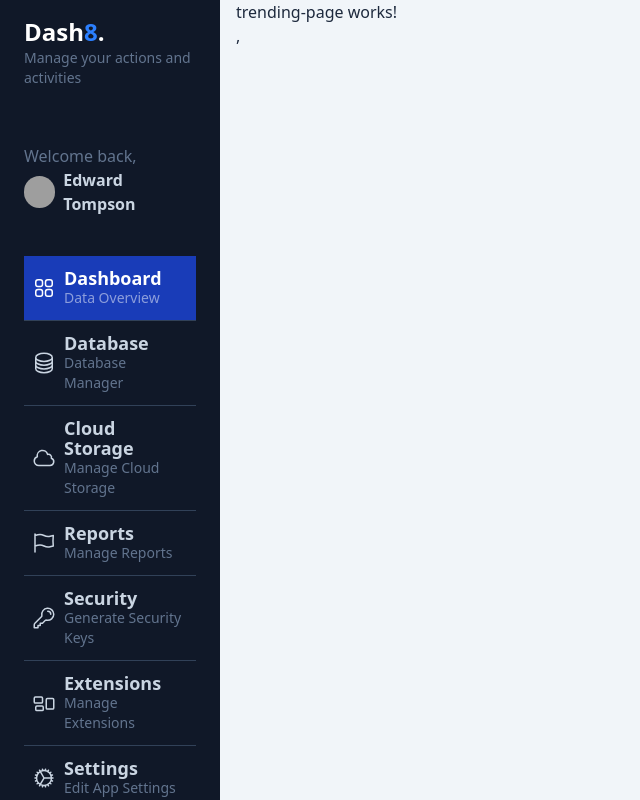
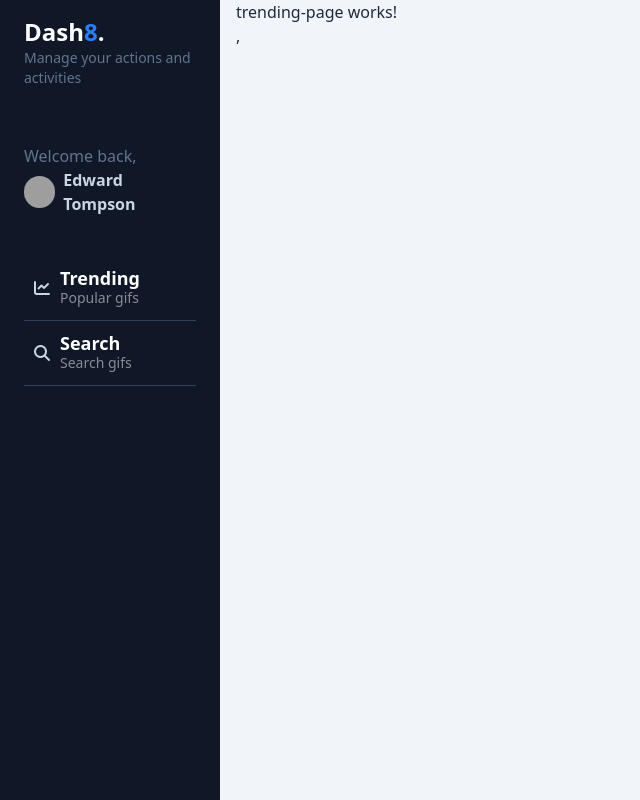
Before and after one commit to Edward-MT21/Gifs-App, an Angular app: page /dashboard/trending in a window 1280 px wide. Shown: the whole page, without its empty margins (0-640 px from the left). Built offline with nearby package versions, Linux system fonts and the light colour scheme; grey boxes are pictures that could not be loaded.

Commit message:
RouterLinks from child components

```diff
--- a/src/app/gifs/components/side-menu/gifs-side-menu-options/gifs-side-menu-options.html
+++ b/src/app/gifs/components/side-menu/gifs-side-menu-options/gifs-side-menu-options.html
@@ -1,81 +1,18 @@
 <div id="nav" class="w-full px-6">
-<a href="#" class="w-full px-2 inline-flex space-x-2 items-center border-b border-slate-700 py-3 bg-blue-800 hover:bg-white/5 transition ease-linear duration-150">
-    <div>
-        <svg xmlns="http://www.w3.org/2000/svg" fill="none" viewBox="0 0 24 24" stroke-width="1.5" stroke="currentColor" class="w-6 h-6 text-white">
-            <path stroke-linecap="round" stroke-linejoin="round" d="M3.75 6A2.25 2.25 0 016 3.75h2.25A2.25 2.25 0 0110.5 6v2.25a2.25 2.25 0 01-2.25 2.25H6a2.25 2.25 0 01-2.25-2.25V6zM3.75 15.75A2.25 2.25 0 016 13.5h2.25a2.25 2.25 0 012.25 2.25V18a2.25 2.25 0 01-2.25 2.25H6A2.25 2.25 0 013.75 18v-2.25zM13.5 6a2.25 2.25 0 012.25-2.25H18A2.25 2.25 0 0120.25 6v2.25A2.25 2.25 0 0118 10.5h-2.25a2.25 2.25 0 01-2.25-2.25V6zM13.5 15.75a2.25 2.25 0 012.25-2.25H18a2.25 2.25 0 012.25 2.25V18A2.25 2.25 0 0118 20.25h-2.25A2.25 2.25 0 0113.5 18v-2.25z" />
-            </svg>
 
-    </div>
-    <div class="flex flex-col">
-        <span class="text-lg font-bold leading-5 text-white">Dashboard</span>
-        <span class="text-sm text-white/50 hidden md:block">Data Overview</span>
-    </div>
-</a>
-<a href="#" class="w-full px-2 inline-flex space-x-2 items-center border-b border-slate-700 py-3 hover:bg-white/5 transition ease-linear duration-150">
-    <div>
-        <svg xmlns="http://www.w3.org/2000/svg" fill="none" viewBox="0 0 24 24" stroke-width="1.5" stroke="currentColor" class="w-6 h-6">
-            <path stroke-linecap="round" stroke-linejoin="round" d="M20.25 6.375c0 2.278-3.694 4.125-8.25 4.125S3.75 8.653 3.75 6.375m16.5 0c0-2.278-3.694-4.125-8.25-4.125S3.75 4.097 3.75 6.375m16.5 0v11.25c0 2.278-3.694 4.125-8.25 4.125s-8.25-1.847-8.25-4.125V6.375m16.5 0v3.75m-16.5-3.75v3.75m16.5 0v3.75C20.25 16.153 16.556 18 12 18s-8.25-1.847-8.25-4.125v-3.75m16.5 0c0 2.278-3.694 4.125-8.25 4.125s-8.25-1.847-8.25-4.125" />
-            </svg>
-    </div>
-    <div class="flex flex-col">
-        <span class="text-lg text-slate-300 font-bold leading-5">Database</span>
-        <span class="text-sm text-slate-500 hidden md:block">Database Manager</span>
-    </div>
-</a>
-<a href="#" class="w-full px-2 inline-flex space-x-2 items-center border-b border-slate-700 py-3 hover:bg-white/5 transition ease-linear duration-150">
-    <div>
-        <svg xmlns="http://www.w3.org/2000/svg" fill="none" viewBox="0 0 24 24" stroke-width="1.5" stroke="currentColor" class="w-6 h-6">
-            <path stroke-linecap="round" stroke-linejoin="round" d="M2.25 15a4.5 4.5 0 004.5 4.5H18a3.75 3.75 0 001.332-7.257 3 3 0 00-3.758-3.848 5.25 5.25 0 00-10.233 2.33A4.502 4.502 0 002.25 15z" />
-            </svg>
-    </div>
-    <div class="flex flex-col">
-        <span class="text-lg text-slate-300 font-bold leading-5">Cloud Storage</span>
-        <span class="text-sm text-slate-500 hidden md:block">Manage Cloud Storage</span>
-    </div>
-</a>
-<a href="#" class="w-full px-2 inline-flex space-x-2 items-center border-b border-slate-700 py-3 hover:bg-white/5 transition ease-linear duration-150">
-    <div>
-        <svg xmlns="http://www.w3.org/2000/svg" fill="none" viewBox="0 0 24 24" stroke-width="1.5" stroke="currentColor" class="w-6 h-6">
-            <path stroke-linecap="round" stroke-linejoin="round" d="M3 3v1.5M3 21v-6m0 0l2.77-.693a9 9 0 016.208.682l.108.054a9 9 0 006.086.71l3.114-.732a48.524 48.524 0 01-.005-10.499l-3.11.732a9 9 0 01-6.085-.711l-.108-.054a9 9 0 00-6.208-.682L3 4.5M3 15V4.5" />
-            </svg>
-    </div>
-    <div class="flex flex-col">
-        <span class="text-lg text-slate-300 font-bold leading-5">Reports</span>
-        <span class="text-sm text-slate-500 hidden md:block">Manage Reports</span>
-    </div>
-</a>
-<a href="#" class="w-full px-2 inline-flex space-x-2 items-center border-b border-slate-700 py-3 hover:bg-white/5 transition ease-linear duration-150">
-    <div>
-        <svg xmlns="http://www.w3.org/2000/svg" fill="none" viewBox="0 0 24 24" stroke-width="1.5" stroke="currentColor" class="w-6 h-6">
-            <path stroke-linecap="round" stroke-linejoin="round" d="M15.75 5.25a3 3 0 013 3m3 0a6 6 0 01-7.029 5.912c-.563-.097-1.159.026-1.563.43L10.5 17.25H8.25v2.25H6v2.25H2.25v-2.818c0-.597.237-1.17.659-1.591l6.499-6.499c.404-.404.527-1 .43-1.563A6 6 0 1121.75 8.25z" />
-            </svg>
-    </div>
-    <div class="flex flex-col">
-        <span class="text-lg text-slate-300 font-bold leading-5">Security</span>
-        <span class="text-sm text-slate-500 hidden md:block">Generate Security Keys</span>
-    </div>
-</a>
-<a href="#" class="w-full px-2 inline-flex space-x-2 items-center border-b border-slate-700 py-3 hover:bg-white/5 transition ease-linear duration-150">
-    <div>
-        <svg xmlns="http://www.w3.org/2000/svg" fill="none" viewBox="0 0 24 24" stroke-width="1.5" stroke="currentColor" class="w-6 h-6">
-            <path stroke-linecap="round" stroke-linejoin="round" d="M2.25 7.125C2.25 6.504 2.754 6 3.375 6h6c.621 0 1.125.504 1.125 1.125v3.75c0 .621-.504 1.125-1.125 1.125h-6a1.125 1.125 0 01-1.125-1.125v-3.75zM14.25 8.625c0-.621.504-1.125 1.125-1.125h5.25c.621 0 1.125.504 1.125 1.125v8.25c0 .621-.504 1.125-1.125 1.125h-5.25a1.125 1.125 0 01-1.125-1.125v-8.25zM3.75 16.125c0-.621.504-1.125 1.125-1.125h5.25c.621 0 1.125.504 1.125 1.125v2.25c0 .621-.504 1.125-1.125 1.125h-5.25a1.125 1.125 0 01-1.125-1.125v-2.25z" />
-            </svg>
-    </div>
-    <div class="flex flex-col">
-        <span class="text-lg text-slate-300 font-bold leading-5">Extensions</span>
-        <span class="text-sm text-slate-500 hidden md:block">Manage Extensions</span>
-    </div>
-</a>
-<a href="#" class="w-full px-2 inline-flex space-x-2 items-center py-3 hover:bg-white/5 transition ease-linear duration-150">
-    <div>
-        <svg xmlns="http://www.w3.org/2000/svg" fill="none" viewBox="0 0 24 24" stroke-width="1.5" stroke="currentColor" class="w-6 h-6">
-            <path stroke-linecap="round" stroke-linejoin="round" d="M4.5 12a7.5 7.5 0 0015 0m-15 0a7.5 7.5 0 1115 0m-15 0H3m16.5 0H21m-1.5 0H12m-8.457 3.077l1.41-.513m14.095-5.13l1.41-.513M5.106 17.785l1.15-.964m11.49-9.642l1.149-.964M7.501 19.795l.75-1.3m7.5-12.99l.75-1.3m-6.063 16.658l.26-1.477m2.605-14.772l.26-1.477m0 17.726l-.26-1.477M10.698 4.614l-.26-1.477M16.5 19.794l-.75-1.299M7.5 4.205L12 12m6.894 5.785l-1.149-.964M6.256 7.178l-1.15-.964m15.352 8.864l-1.41-.513M4.954 9.435l-1.41-.514M12.002 12l-3.75 6.495" />
-            </svg>
-    </div>
-    <div class="flex flex-col">
-        <span class="text-lg text-slate-300 font-bold leading-5">Settings</span>
-        <span class="text-sm text-slate-500 hidden md:block">Edit App Settings</span>
-    </div>
-</a>
+    @for(item of menuOptions; track item.route){
+        <!--bg-blue-800-->
+        <a href="#"
+            class="w-full px-2 inline-flex space-x-2 items-center border-b border-slate-700 py-3  hover:bg-white/5 transition ease-linear duration-150">
+            <div>
+                <!--<i class="{{item.icon}}"></i>-->
+                <i [class]="item.icon"></i>
+            </div>
+            <div class="flex flex-col">
+                <span class="text-lg font-bold leading-5 text-white">{{item.label}}</span>
+                <span class="text-sm text-white/50 hidden md:block">{{item.subLabel}}</span>
+            </div>
+        </a>
+    }
 
 </div>
--- a/src/app/gifs/components/side-menu/gifs-side-menu-options/gifs-side-menu-options.ts
+++ b/src/app/gifs/components/side-menu/gifs-side-menu-options/gifs-side-menu-options.ts
@@ -1,4 +1,11 @@
 import { ChangeDetectionStrategy, Component } from '@angular/core';
+
+interface MenuOption {
+  icon: string;
+  label: string;
+  subLabel: string;
+  route: string;
+}
 
 @Component({
   selector: 'gifs-side-menu-options',
@@ -7,4 +14,23 @@
   templateUrl: './gifs-side-menu-options.html',
   changeDetection: ChangeDetectionStrategy.OnPush,
 })
-export class GifsSideMenuOptions { }
+export class GifsSideMenuOptions {
+
+  menuOptions: MenuOption[] = [
+    {
+      icon: 'fa-solid fa-chart-line',
+      label: 'Trending',
+      subLabel: 'Popular gifs',
+      route: '/dashboard/trending'
+    },
+    {
+      icon: 'fa-solid fa-magnifying-glass',
+      label: 'Search',
+      subLabel: 'Search gifs',
+      route: '/dashboard/search'
+    }
+
+  ];
+
+
+}
--- a/src/index.html
+++ b/src/index.html
@@ -6,6 +6,7 @@
   <base href="/">
   <meta name="viewport" content="width=device-width, initial-scale=1">
   <link rel="icon" type="image/x-icon" href="favicon.ico">
+  <link rel="stylesheet" href="https://cdnjs.cloudflare.com/ajax/libs/font-awesome/7.0.1/css/all.min.css" integrity="sha512-2SwdPD6INVrV/lHTZbO2nodKhrnDdJK9/kg2XD1r9uGqPo1cUbujc+IYdlYdEErWNu69gVcYgdxlmVmzTWnetw==" crossorigin="anonymous" referrerpolicy="no-referrer" />
 </head>
 <body>
   <app-root></app-root>
```
